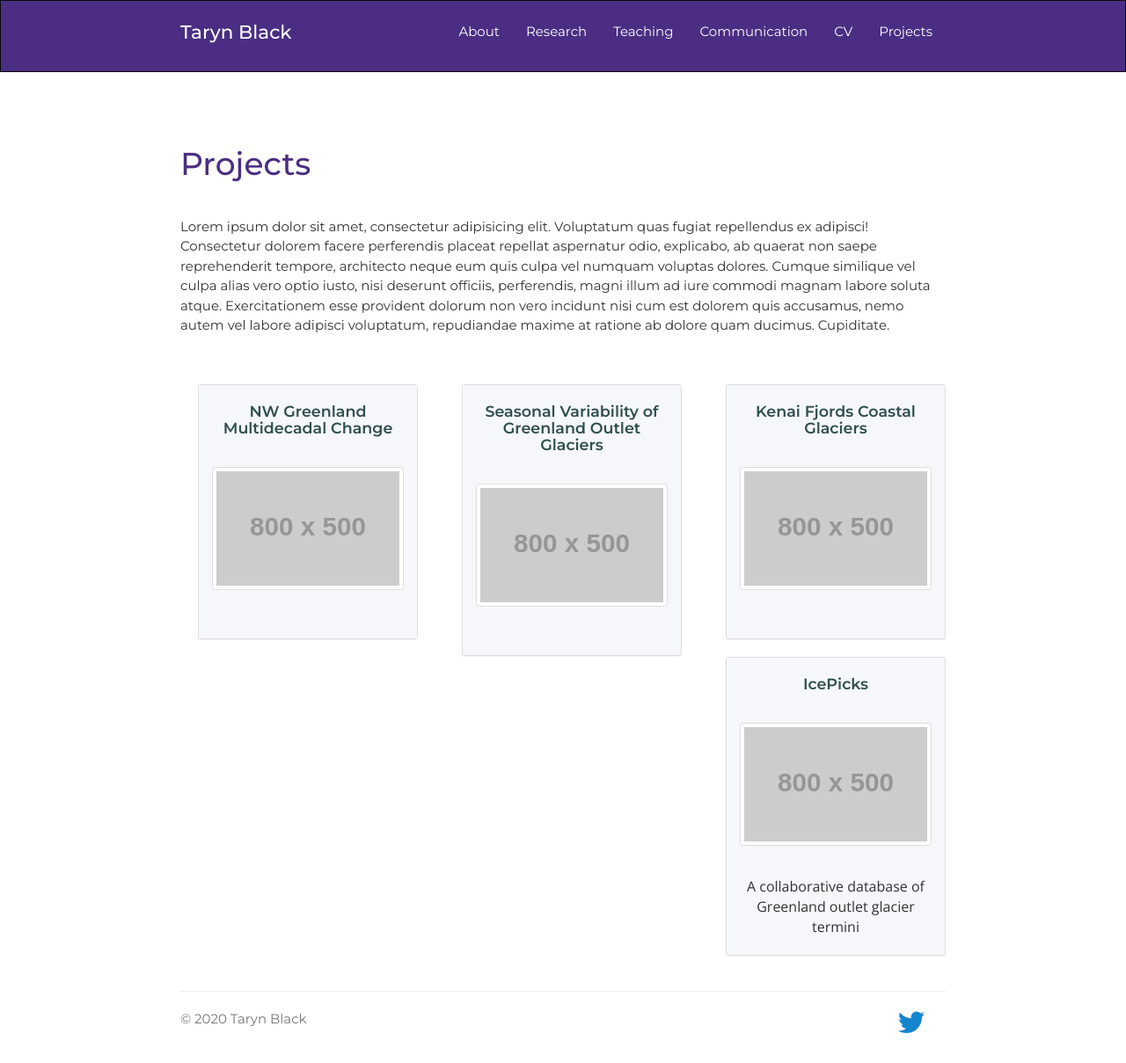
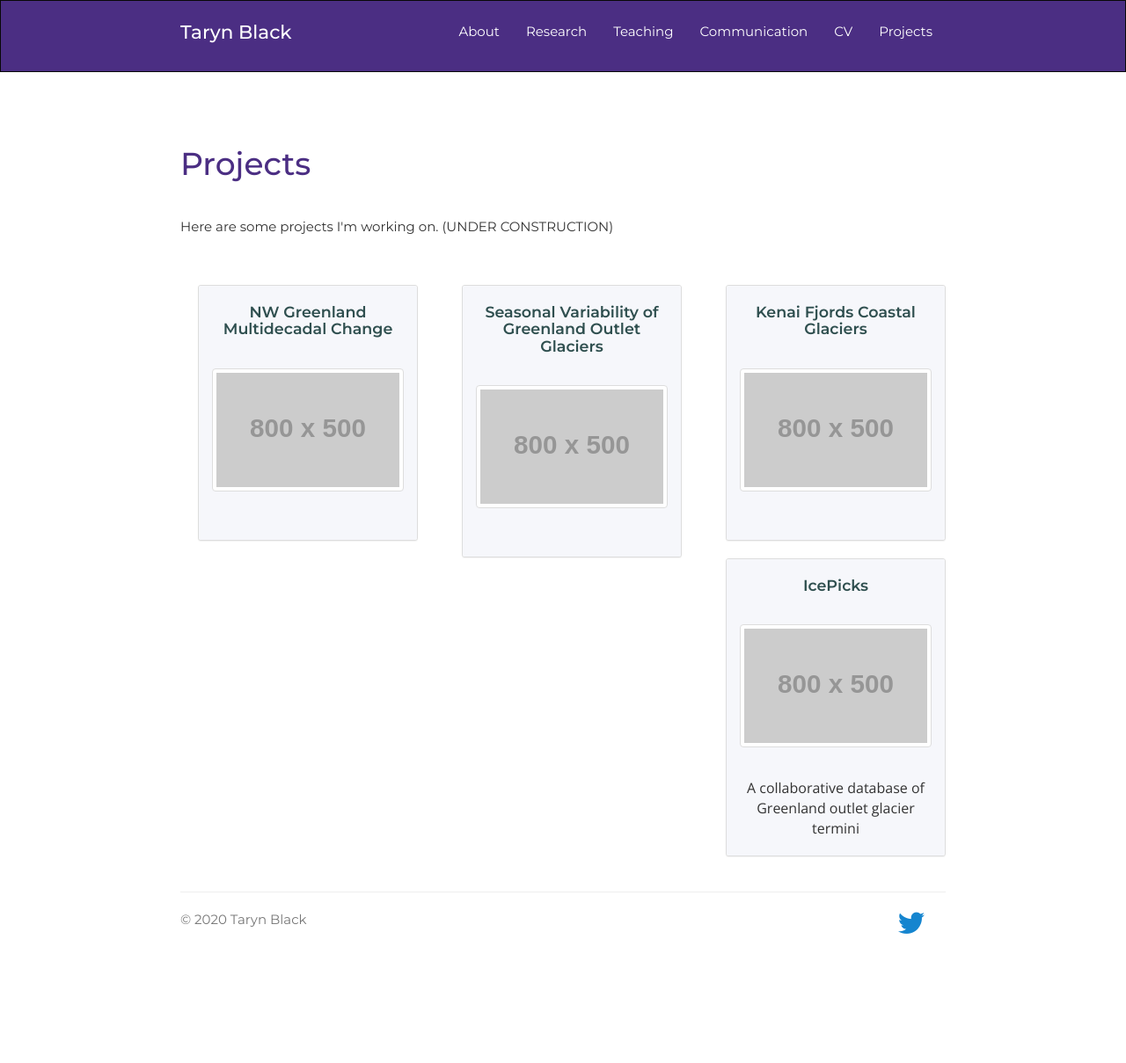
Before and after one commit to tarynblack/tarynblack.github.io, a Jekyll site: the page built from projects.html, in a window 1280 px wide. Shown: the whole page at 88% size. Built offline with Jekyll 4.4.1, drawn with Linux system fonts in a browser that asks for light colours; nearby versions of some CDN libraries; a style sheet for code colours, icons or effects is not loaded; after the commit the page ends 1097 px from its top, so only the background shows below that.

Commit message:
update lorem ipsum in projects

```diff
--- a/projects.html
+++ b/projects.html
@@ -6,7 +6,7 @@ title: Projects | Taryn Black
       <div class="row">
          <div class="col-sm-12">
             <h1>Projects</h1>
-            <p>Lorem ipsum dolor sit amet, consectetur adipisicing elit. Voluptatum quas fugiat repellendus ex adipisci! Consectetur dolorem facere perferendis placeat repellat aspernatur odio, explicabo, ab quaerat non saepe reprehenderit tempore, architecto neque eum quis culpa vel numquam voluptas dolores. Cumque similique vel culpa alias vero optio iusto, nisi deserunt officiis, perferendis, magni illum ad iure commodi magnam labore soluta atque. Exercitationem esse provident dolorum non vero incidunt nisi cum est dolorem quis accusamus, nemo autem vel labore adipisci voluptatum, repudiandae maxime at ratione ab dolore quam ducimus. Cupiditate.</p>
+            <p>Here are some projects I'm working on. (UNDER CONSTRUCTION)</p>
 
          </div>
 
```
